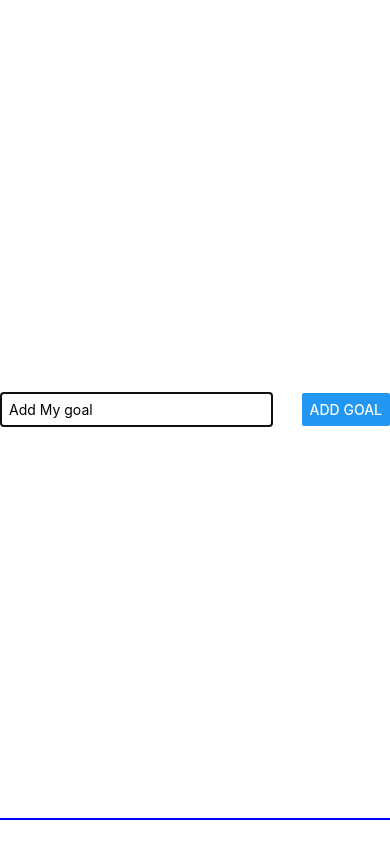
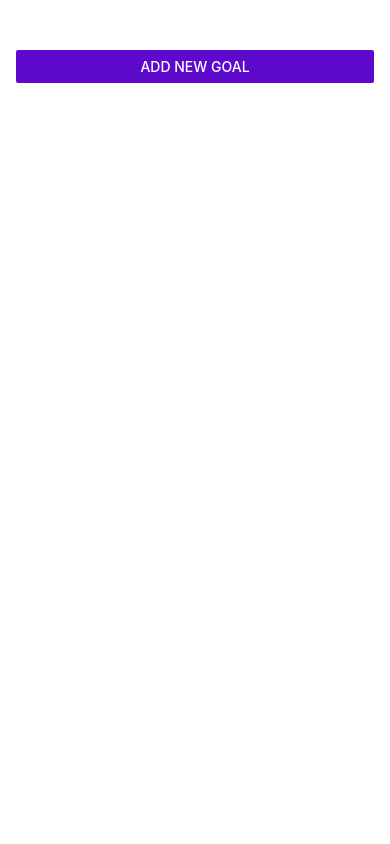
Before and after one commit to Thishan-Paramanayagam/NativeST, a React Native app: screen / in a window 390 px wide. Built offline with nearby package versions, Linux system fonts and the light colour scheme.

Commit message:
image import and final adjuestments

```diff
--- a/App.js
+++ b/App.js
@@ -4,13 +4,26 @@ import GoalItem from "./components/GoalItem";
 import GoalInput from "./components/GoalInput";
 
 export default function App() {
+
+  const [modalIsVisible,setModalIsVisible] = useState(false);
   const [courseGoals, setCourseGoals] = useState([]);
+
+
+
+ function startAddGoalHandler(){
+  setModalIsVisible(true);
+ }
+
+ function endAddGoalHandler(){
+  setModalIsVisible(false);
+ }
 
   function addGoalHandler(enteredGoalText) {
     setCourseGoals((currentCoursegoals) => [
       ...currentCoursegoals,
       { text: enteredGoalText, id: Math.random().toString() },
     ]);
+    endAddGoalHandler();
   }
 
   function deleteGoalHandler(id) {
@@ -19,10 +32,13 @@ export default function App() {
     });
   }
 
+
+
+
   return (
     <View style={styles.appcontainer}>
-      <Button title="Add new Goal" color={"#5e0acc"}></Button>
-      <GoalInput onAddGoal={addGoalHandler} />
+      <Button title="Add new Goal" color={"#5e0acc"} onPress={startAddGoalHandler}/>
+     {modalIsVisible && <GoalInput visible={modalIsVisible} onAddGoal={addGoalHandler} onCancel={endAddGoalHandler}/>}
       <View style={styles.goalscontainer}>
         <FlatList
           data={courseGoals}
--- a/components/GoalInput.js
+++ b/components/GoalInput.js
@@ -1,4 +1,4 @@
-import { View, TextInput, Button, StyleSheet, Modal } from "react-native";
+import { View, TextInput, Button, StyleSheet, Modal, Image } from "react-native";
 import { useState } from "react";
 
 function GoalInput(props){
@@ -14,15 +14,24 @@ function GoalInput(props){
       }
 
     return(
-        <Modal>
+        <Modal visible={props.visible} animationType="slide">
     <View style={styles.inputcontainer}>
+    <Image style={styles.image} source={require('../assets/images/gl.png')}/>
     <TextInput
       style={styles.textInput}
       placeholder="Add My goal"
       onChangeText={goalInputhandler}
       value={enteredGoalText}
     />
+    <View style={styles.buttonContainer}>
+      <View style={styles.button}>
     <Button title="Add Goal" onPress={addGoalHandler} />
+    </View>
+    <View style={styles.button}>
+    <Button title="Cancel" onPress={props.onCancel} color="#f31282" />
+    </View>
+    </View>
+
   </View>
   </Modal>
   );
@@ -34,19 +43,32 @@ export default GoalInput;
 const styles = StyleSheet.create({
     inputcontainer: {
         flex: 1,
-        flexDirection: "row",
-        justifyContent: "space-between",
+        justifyContent: "center",
         alignItems: "center",
-        marginBottom: 24,
-        borderBottomColor: "blue",
-        borderBottomWidth: 2,
+        backgroundColor:'#311b6b',
+        padding:16
       },
       textInput: {
         borderWidth: 1,
-        borderColor: "#cccccc",
-        width: "70%",
+        borderColor: "#e4d0ff",
+        backgroundColor:'white',
+        borderRadius:6,
+        width: "80%",
         marginRight: 8,
-        padding: 8,
+        padding: 16,
       },
+      image:{
+      width:152,
+      height:145,
+      margin:20
+      },
+      buttonContainer:{
+        marginTop: 16,
+        flexDirection:'row'
+      },
+      button:{
+        width:120,
+        marginHorizontal:8,
+      }
 
 });
```
Also changed, not shown: assets/images/gl.png (added).
